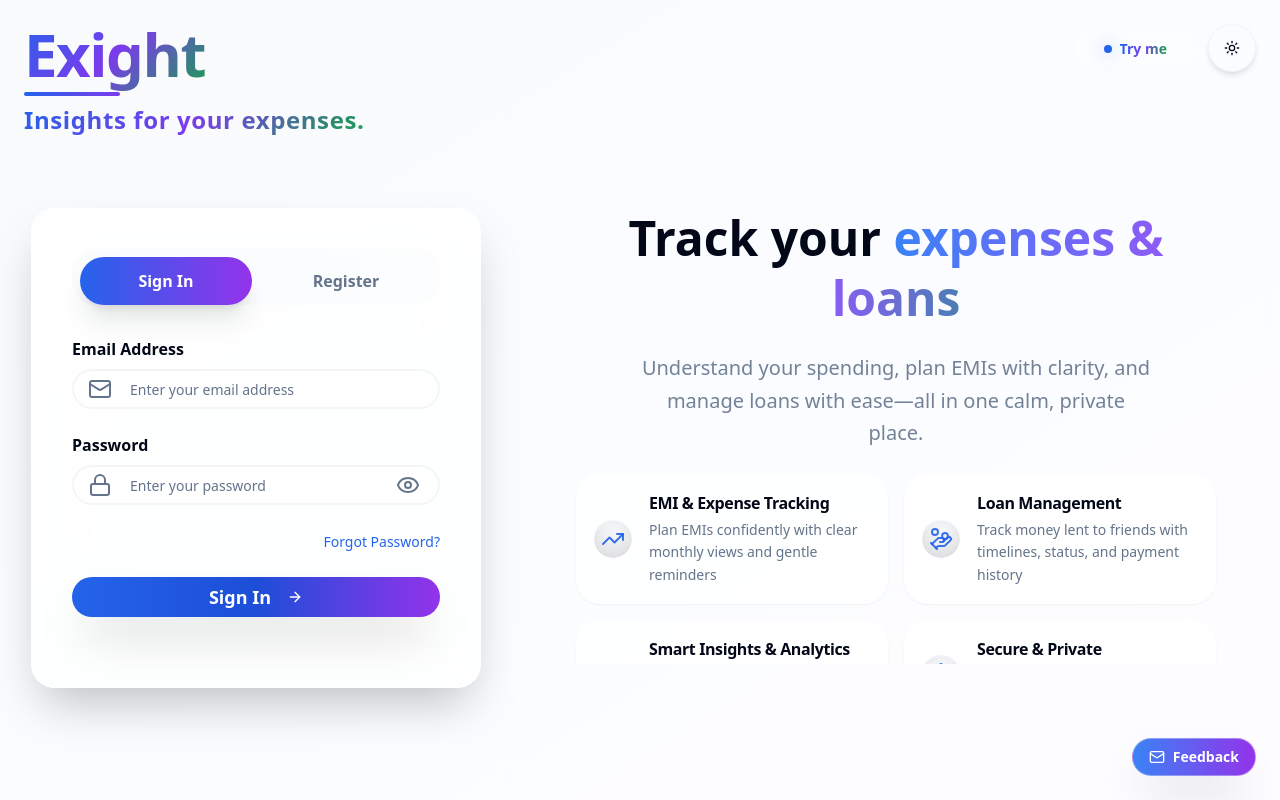
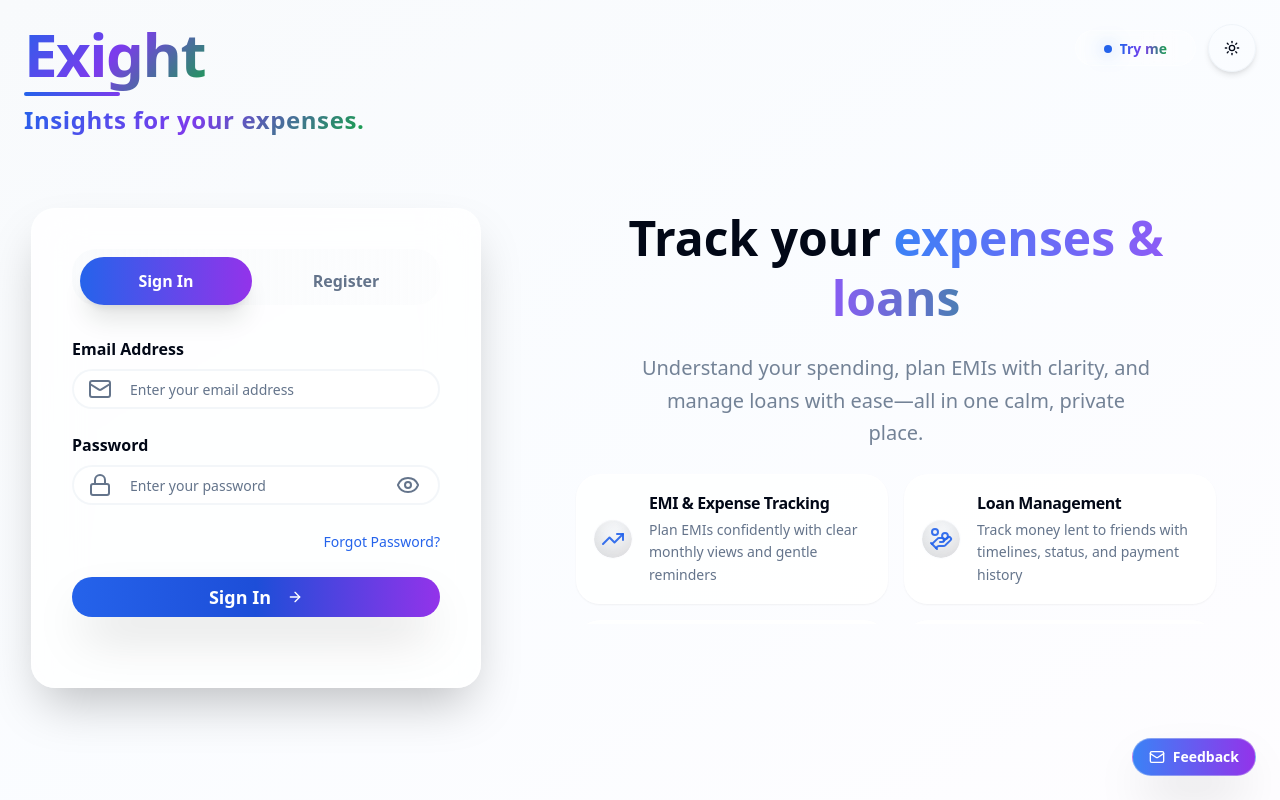
Before and after one commit to rescuedragon/exight2.0, a React (Vite) app: page /login in a window 1280 px wide. Built offline with nearby package versions, Linux system fonts and the light colour scheme.

Commit message:
fix: synchronized heights between login form and promo containers by removing fixed height constraints

```diff
--- a/src/components/Login.tsx
+++ b/src/components/Login.tsx
@@ -963,10 +963,10 @@ const Login = () => {
         <ThemeToggle />
       </div>
 
-      {/* Main Container */}
+              {/* Main Container */}
       <div className="relative z-40 flex min-h-screen items-stretch overflow-hidden pt-32 md:pt-36">
         {/* Login Form - Left Side */}
-        <div className="w-2/5 min-h-[520px] flex flex-col items-start p-16 max-lg:w-full max-lg:p-8">
+        <div className="w-2/5 flex flex-col items-start p-16 max-lg:w-full max-lg:p-8">
           <motion.div
             initial={{ opacity: 0, x: -20 }}
             animate={{ opacity: 1, x: 0 }}
@@ -1166,7 +1166,7 @@ const Login = () => {
         </div>
 
         {/* Promotional Content - Right Side */}
-        <div ref={promoColumnRef} className="w-3/5 flex flex-col min-h-[520px] max-h-[520px] p-16 overflow-hidden max-lg:hidden">
+        <div ref={promoColumnRef} className="w-3/5 flex flex-col p-16 overflow-hidden max-lg:hidden">
           <motion.div
             initial={{ opacity: 0, x: 20 }}
             animate={{ opacity: 1, x: 0 }}
```
